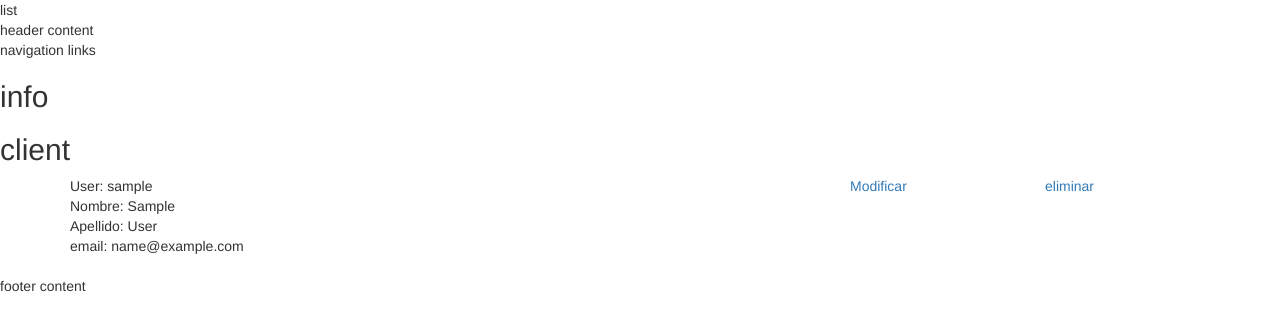
After one commit to uetiko/test-1, a Django app: template templates/costomer/view_data.html in a window 1280 px wide. The commit adds this page. Shown: the top 331 px of the page. Run offline with Django 3.2, Linux system fonts and the light colour scheme; the template is opened without the code that fills it: most values are stand-ins (such as "Sample title", 1, 10 or a date in 2020); some libraries are stand-ins or nearby versions.

Commit message:
Add new templates and update others

```diff
--- a/templates/base.html
+++ b/templates/base.html
@@ -5,6 +5,7 @@
         <meta name="viewport" content="width=device-width" />
         {% block title %}<title>Base template</title>{% endblock %}
         <script src="https://ajax.googleapis.com/ajax/libs/jquery/3.2.1/jquery.min.js"></script>
+        <link rel="stylesheet" type="text/css" href="https://maxcdn.bootstrapcdn.com/bootstrap/3.3.6/css/bootstrap.min.css">
 
     </head>
     <body>
--- /dev/null
+++ b/templates/costomer/view_data.html
@@ -0,0 +1,30 @@
+{% extends 'main_content.html' %}
+{% block title %}list{% endblock %}
+
+{% block content %}
+<h2>info</h2>
+{% if clients|length > 0 %}
+    <h2>client</h2>
+    <div class="container">
+        {% for client in clients %}
+        <div class="row">
+            <div class="col-mod-12" style="margin-botton: 6px">
+                <div class="col-md-8">
+                    User: {{client.username}}<br>
+                    Nombre: {{client.first_name}}<br>
+                    Apellido: {{client.last_name}}<br>
+                    email: {{client.email}}<br><br>
+                </div>
+                <div class="col-md-2">
+                    <a href="{% url 'update_client' client.id %}">Modificar</a>
+                </div>
+                <div class="col-md-2">
+                    <a href="{% url 'delete_client' client.id %}">eliminar</a>
+                </div>
+            </div>
+
+        </div>
+    </div>
+    {% endfor %}
+{% endif %}
+{% endblock %}
```
Also changed, not shown: templates/costomer/view_data_add.html (added, +11 -0 lines), templates/views/home.html (+11 -0 lines).
